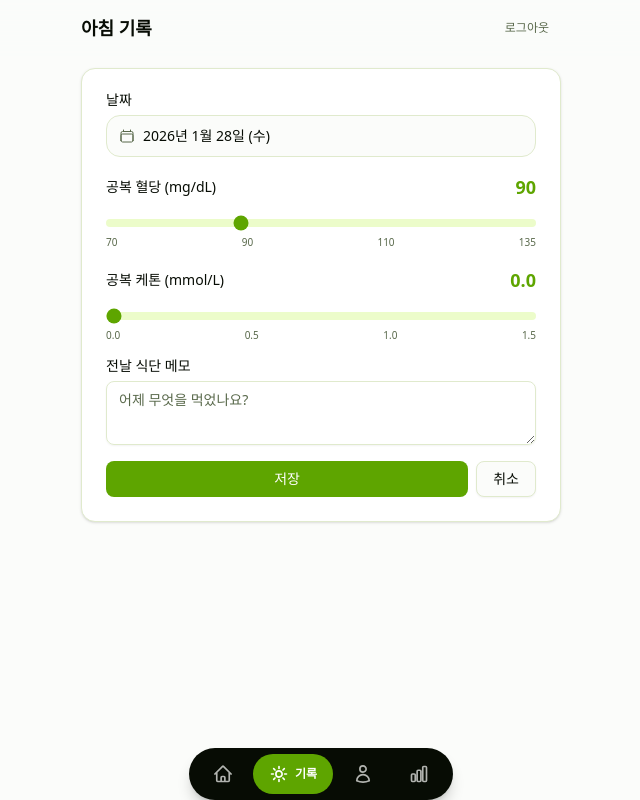
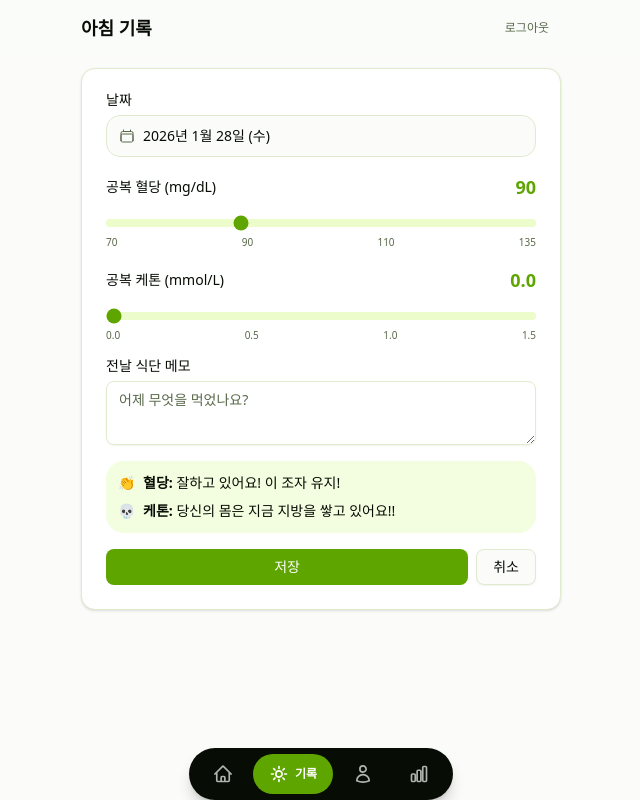
Before and after one commit to yeeun-yun97/fit-mate, a Next.js app: page /daily in a window 1280 px wide. Shown: the whole page, without its empty margins (319-959 px from the left). Built offline with nearby package versions, Linux system fonts and the light colour scheme.

Commit message:
슬라이더에 독한 코치 리액션 추가
- 혈당/케톤 수치별 코치 스타일 피드백 메시지
- 리액션을 저장 버튼 바로 위에 통합 배치

```diff
--- a/src/components/forms/daily-log-form.tsx
+++ b/src/components/forms/daily-log-form.tsx
@@ -23,6 +23,23 @@ export function DailyLogForm({ initialData }: Props) {
   const [glucose, setGlucose] = useState<number>(initialData?.fasting_glucose ?? 90);
   const [ketone, setKetone] = useState<number>(initialData?.fasting_ketone ?? 0);
   const isEdit = !!initialData;
+
+  function glucoseReaction(v: number) {
+    if (v <= 79) return { emoji: "😰", text: "너무 낮아요! 밥은 먹고 다녀요?!" };
+    if (v <= 89) return { emoji: "🏆", text: "완벽! 이 혈당 실화?! 천재인가!" };
+    if (v <= 99) return { emoji: "👏", text: "잘하고 있어요! 이 조자 유지!" };
+    if (v <= 109) return { emoji: "🤨", text: "흠... 어제 뭐 먹었는지 좀 말해봐요" };
+    if (v <= 125) return { emoji: "😤", text: "솔직히 말해요! 어제 뭐 먹었어!!" };
+    return { emoji: "🚨", text: "야!! 어제 밥 먹었지?! 빵?! 면?! 당장 고백해!!" };
+  }
+
+  function ketoneReaction(v: number) {
+    if (v === 0) return { emoji: "💀", text: "당신의 몸은 지금 지방을 쌓고 있어요!!" };
+    if (v <= 0.4) return { emoji: "😒", text: "겨우 이 정도?! 몸이 아직 설탕 태우고 있어!" };
+    if (v <= 0.9) return { emoji: "🔥", text: "오 지방 태우기 시작! 이제 좀 하는구만!" };
+    if (v <= 1.4) return { emoji: "🔥", text: "미쳤다!! 지방 활활! 몸이 기름 먹는 기계!" };
+    return { emoji: "🚀", text: "역대급!! 지방 폭발 연소 중!! 전설이다!!" };
+  }
 
   async function handleSubmit(formData: FormData) {
     setLoading(true);
@@ -116,6 +133,17 @@ export function DailyLogForm({ initialData }: Props) {
             />
           </div>
 
+          <div className="space-y-2 rounded-2xl bg-secondary/60 p-3">
+            <div className="flex items-start gap-2 text-sm">
+              <span className="shrink-0">{glucoseReaction(glucose).emoji}</span>
+              <span><strong>혈당:</strong> {glucoseReaction(glucose).text}</span>
+            </div>
+            <div className="flex items-start gap-2 text-sm">
+              <span className="shrink-0">{ketoneReaction(ketone).emoji}</span>
+              <span><strong>케톤:</strong> {ketoneReaction(ketone).text}</span>
+            </div>
+          </div>
+
           <div className="flex gap-2">
             <Button type="submit" className="flex-1" disabled={loading}>
               {loading ? "저장 중..." : isEdit ? "수정" : "저장"}
```
